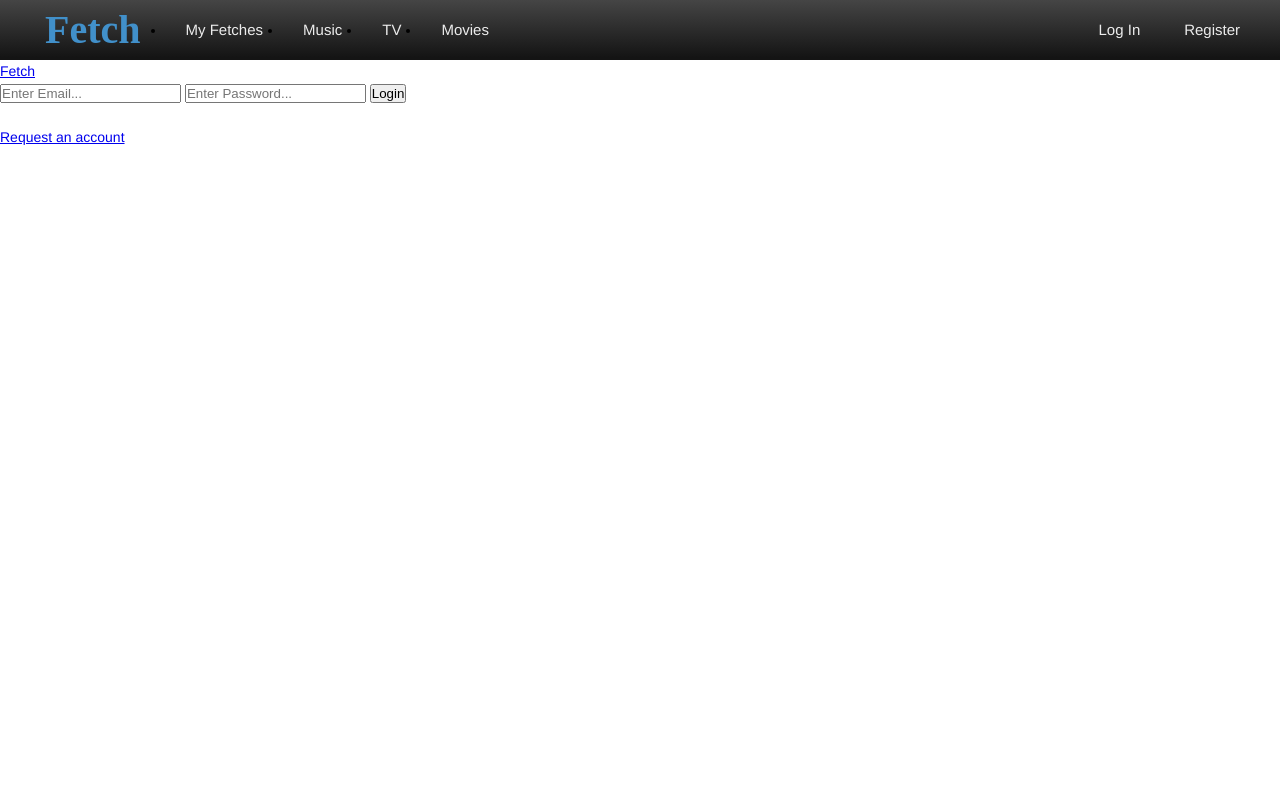
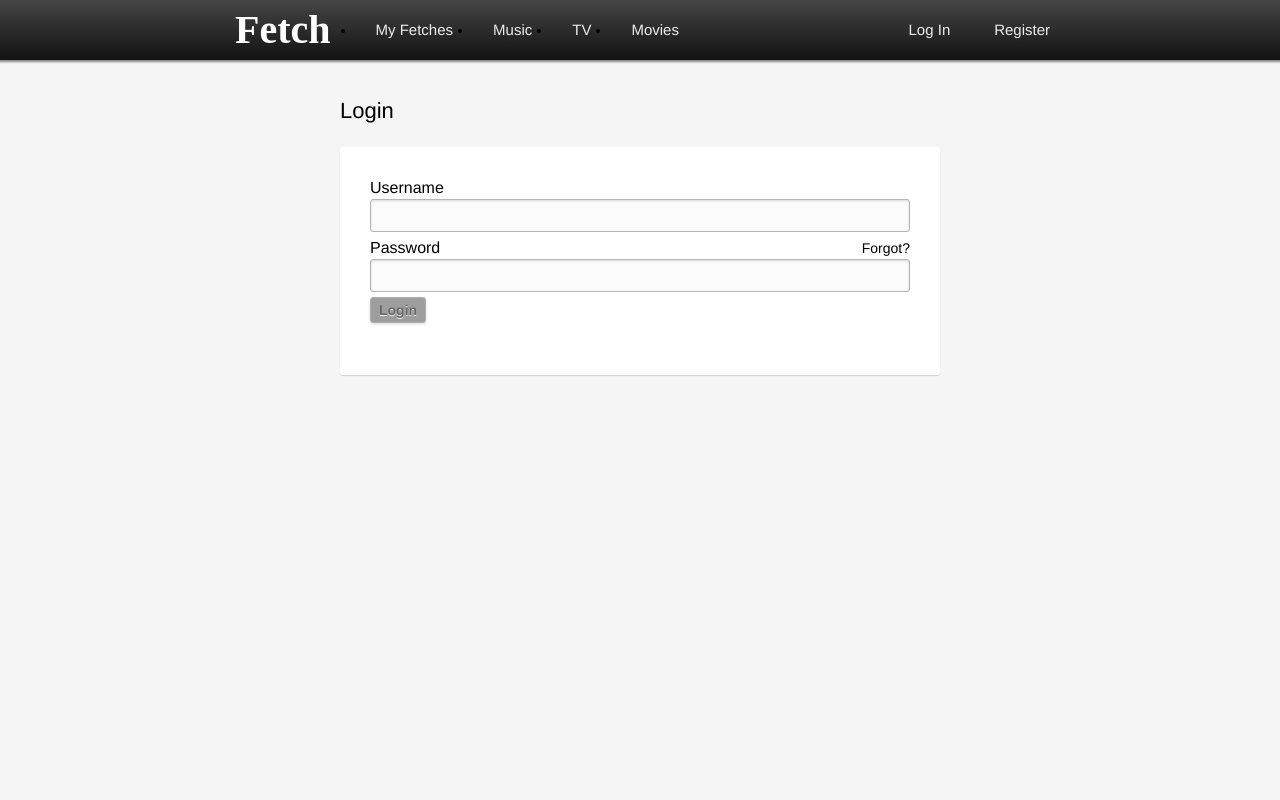
Before and after one commit to gofetch/fetchweb, a Python web app: template fetchweb/templates/login.html in a window 1280 px wide. Run offline with Jinja, Linux system fonts and the light colour scheme; the template is opened without the code that fills it, so the values that code supplies are empty; grey boxes are pictures that could not be loaded.

Commit message:
Styled login page, fixed witdh of header, defined flashes CSS

```diff
--- a/fetchweb/static/fetch.css
+++ b/fetchweb/static/fetch.css
@@ -5,6 +5,101 @@ padding: 0;
 
 body {
 font: 14px/22px "Helvetica Neue",Helvetica Neue,Helvetica,Arial,sans-serif;
+background-color: whiteSmoke;
+}
+
+a {
+    color: black;
+    text-decoration: none;
+}
+
+a:visited {
+    color: black;
+    text-decoration: none;
+}
+
+input.large {
+font-size: 18px;
+padding: 5px 5px 4px 5px;
+margin: 0 auto 5px auto;
+width: 100%;
+border: 1px solid #B6B6B6;
+background-color: #FCFCFC;
+padding: 5px;
+-moz-box-shadow: inset 0 1px 3px rgba(0,0,0,0.15),0 1px 0 rgba(255,255,255,0.5);
+-webkit-box-shadow: inset 0 1px 3px rgba(0,0,0,0.15),0 1px 0 rgba(255,255,255,0.5);
+box-shadow: inset 0 1px 3px rgba(0,0,0,0.15),0 1px 0 rgba(255,255,255,0.5);
+-moz-border-radius: 3px;
+-webkit-border-radius: 3px;
+border-radius: 3px;
+}
+
+.button {
+font-family: "Helvetica Neue", Helvetica Neue, Helvetica, Arial, sans-serif;
+color: #686868;
+font-size: 14px;
+font-weight: bold;
+background: #EFEFEF url("/unity/img/buttons/buttonbg.png") repeat-x;
+padding: 4px 8px 4px 8px;
+border: 1px solid #AFAFAF;
+-moz-text-shadow: 0 1px 0 rgba(255,255,255,0.8);
+-webkit-text-shadow: 0 1px 0 rgba(255,255,255,0.8);
+text-shadow: 0 1px 0 rgba(255, 255, 255, 0.8);
+-moz-box-shadow: 0px 1px 3px rgba(0,0,0,0.15);
+-webkit-box-shadow: 0px 1px 3px rgba(0,0,0,0.15);
+box-shadow: 0px 1px 3px rgba(0,0,0,0.15);
+-moz-border-radius: 3px;
+-webkit-border-radius: 3px;
+border-radius: 3px;
+cursor: pointer;
+-webkit-transition-duration: 0.3s;
+-webkit-transition-timing: linear, ease-out;
+-moz-transition-duration: 0.3s;
+-moz-transition-timing: linear, ease-out;
+-ms-transition-duration: 0.3s;
+-ms-transition-timing: linear, ease-out;
+transition-duration: 0.3s;
+transition-timing: linear, ease-out;
+-webkit-touch-callout: none;
+-webkit-user-select: none;
+-khtml-user-select: none;
+-moz-user-select: none;
+-ms-user-select: none;
+-o-user-select: none;
+user-select: none;
+}
+
+.left {
+float: left;
+}
+
+.right {
+float: right
+}
+
+.table {
+display: table
+}
+
+.large {
+font-size: 40px;
+}
+
+.medium {
+font-size: 22px;
+}
+
+.small {
+font-size: 16px;
+}
+
+.clear {
+float: none;
+clear: both;
+height: 0;
+width: 0;
+margin: 0;
+padding: 0;
 }
 
 div .headercell {
@@ -13,12 +108,22 @@ vertical-align: middle;
 padding: 0px 20px;
 }
 
+.flashes {
+margin: 15px auto 0px auto;
+padding: 5px 30px;
+width: 540px;
+background-color: white;
+text-align: center;
+}
+
+.flashes li {
+list-style-type: none;
+width: auto;
+display: block;
+}
+
 header {
-height: 60px;
-display:table;
-width: 100%;
-margin: 0 auto;
-
+margin: 0 auto 5px auto;
 background-image: linear-gradient(bottom, rgb(20,20,20) 4%, rgb(69,69,69) 100%);
 background-image: -o-linear-gradient(bottom, rgb(20,20,20) 4%, rgb(69,69,69) 100%);
 background-image: -moz-linear-gradient(bottom, rgb(20,20,20) 4%, rgb(69,69,69) 100%);
@@ -33,10 +138,22 @@ background-image: -webkit-gradient(
 	color-stop(1, rgb(69,69,69))
 );
 
+-moz-box-shadow: 0 0 2px 2px #888;
+-webkit-box-shadow: 0 0 2px 2px #888;
+box-shadow: 0 0 2px 2px #888;
+}
+
+.wrapper {
+width: 900px;
+margin: 0 auto 5px auto;
+}
+
+.height60 {
+height: 60px;
 }
 
 .logo {
-color: #4190CA;
+color: white;
 font-size: 40px;
 display: table-cell;
 vertical-align: middle;
@@ -59,19 +176,18 @@ float:left;
 header a {
 font-size: 15px;
 padding: 10px;
-margin: 0 10px;
+margin: 0 10px 10px 10px;
 text-decoration: none;
 font-weight: 400;
 color: #ECECEC;
-
 -webkit-transition-property: color;
 -webkit-transition-duration: 0.1s, 0.1s;
- -webkit-transition-timing-function: linear, ease-in;
-
+-webkit-transition-timing-function: linear, ease-in;
 }
 
-header a .visited {
+header a:visited {
 text-decoration: none;
+color: #ECECEC;
 }
 
 header a:hover {
@@ -88,15 +204,25 @@ background-color: #08C;
 float: right;
 }
 
-.error {
-text-align: center;
-margin-top: 20px;
-padding: 10px;
-background-color: whiteSmoke;
-color: orange;
-cursor: default;
-font-weight: bold;
-font-size: 15px;
+.headingblock {
+margin: 20px auto 0 auto;
+display: block;
+width: 600px;
+overflow: hidden;
+height: auto;
+}
+
+.headingblock div {
+    padding: 10px 0;
+    margin: 10px 0;
+}
+
+.inputblock {
+background-color: white;
+padding: 30px;
+width: 540px;
+margin: 5px auto;
+display: block;
 }
 
 .container {
@@ -105,3 +231,15 @@ width: 100%;
 margin: 0 auto;
 display:block;
 }
+
+.rounded {
+-moz-border-radius: 3px;
+-webkit-border-radius: 3px;
+border-radius: 3px;
+}
+
+.shadow {
+-moz-box-shadow: 0 1px 1px rgba(0,0,0,0.15);
+-webkit-box-shadow: 0 1px 1px rgba(0,0,0,0.15);
+box-shadow: 0 1px 1px rgba(0,0,0,0.15);
+}
--- a/fetchweb/templates/layout.html
+++ b/fetchweb/templates/layout.html
@@ -6,8 +6,8 @@
   </head>
 
   <body>
-    <div class="container">
       <header>
+        <div class="wrapper height60 table">
           <div class="headercell">
               <a class="logo" href="{{url_for('home')}}">Fetch</a>
               <ul class="nav">
@@ -36,8 +36,10 @@
                   {% endif %}
               </div>
           </div>
+        </div>
       </header>
-      <div class="main">
+    <div class="container">
+    <div class="wrapper">
         {% block main %}
         {% endblock %}
     </div>
--- a/fetchweb/templates/login.html
+++ b/fetchweb/templates/login.html
@@ -5,25 +5,30 @@
 
 {% with messages = get_flashed_messages() %}
 {% if messages %}
-<ul class=flashes>
+<div class="small rounded shadow flashes">
+  <ul>
     {% for message in messages %}
     <li>{{ message }}</li>
     {% endfor %}
-</ul>
+  </ul>
+</div>
 {% endif %}
 {% endwith %}
 
-<div id="form-box">
-    <a class="login-logo" href="/">Fetch</a>
+<div class="headingblock">
+    <div class="medium left">Login</div>
+</div>
+<div class="clear"></div>
+<div class="rounded shadow inputblock">
     <form action method="POST">
-        <input name="email" type="text" class="formfield"
-            placeholder="Enter Email...">
-            <input name="password" type="password" class="formfield"
-                placeholder="Enter Password...">
-                <button type="submit" class="btn">Login</button>
-                </form>
+        <div class="small left">Username</div>
+        <input tabindex="10" name="email" type="text" class="large">
+        <div class="small left">Password</div>
+        <div class="right"><a href="">Forgot?</a></div>
+        <input tabindex="20" name="password" type="password" class="large">
+        <button tabindex="30" type="submit" class="button">Login</button>
+        </form>
     <br>
-    <a href="/register" class="shy">Request an account</a>
 </div>
 
 {% endautoescape %}
```
Lines whose indentation alone changed are shown as unchanged.
